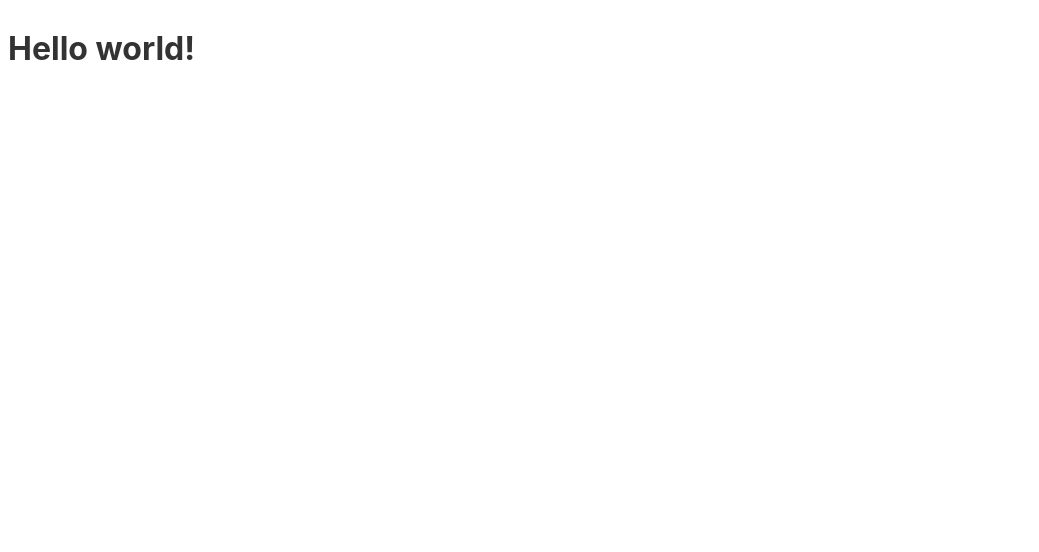
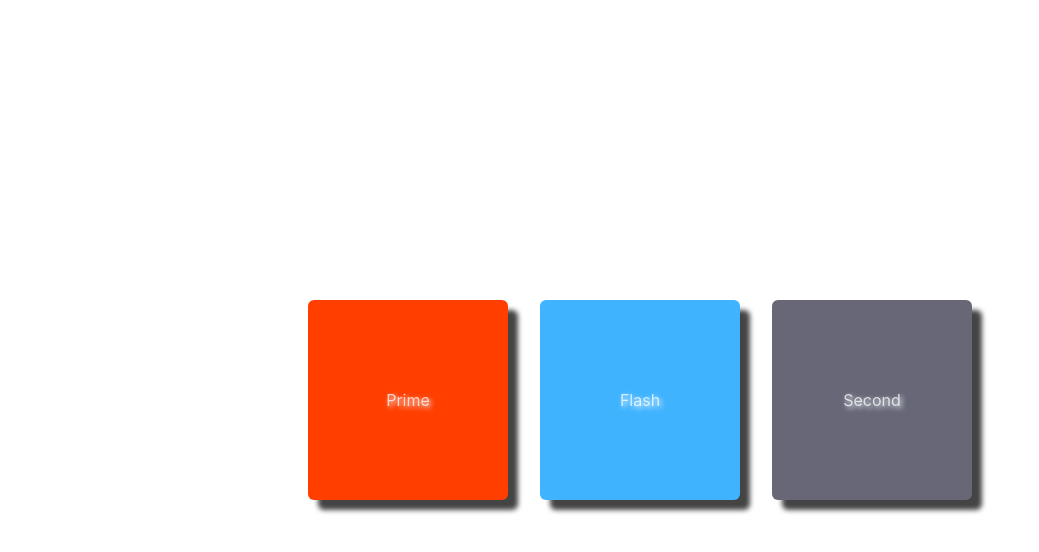
Before and after one commit to bwesth/Link, a Svelte app: page / in a window 1280 px wide. Shown: the top 552 px of the page, without its empty margins (0-1039 px from the left). Built offline with nearby package versions, Linux system fonts and the light colour scheme.

Commit message:
deployment_test_01

```diff
--- a/public/index.html
+++ b/public/index.html
@@ -11,6 +11,15 @@
 	<link rel='stylesheet' href='/build/bundle.css'>
 
 	<script defer src='/build/bundle.js'></script>
+
+	<style>
+		body {
+			margin: 0;
+			padding: 0;
+		}
+		</style>
+
+
 </head>
 
 <body>
--- a/src/App.svelte
+++ b/src/App.svelte
@@ -1,5 +1,73 @@
-<script>
-	let name = 'world';
-</script>
+<style>
 
-<h1>Hello {name}!</h1>
+	:root {
+		--back: #ffffff;
+		--back-light: #f6fafd;
+		--back-api: #eff8ff;
+		--prime: #ff3e00;
+		--second: #676778;
+		--flash: #40b3ff;
+		--heading: var(--second);
+		--text: #444;
+		--sidebar-text: rgba(255, 255, 255, .75);
+		--border-w: .3rem;
+		--border-r: .4rem;
+	}
+
+	.prime {
+		height: 200px;
+		width: 200px;
+		background-color: var(--prime);
+		color: var(--sidebar-text);
+	}
+
+	.flash {
+		height: 200px;
+		width: 200px;
+		background-color: var(--flash);
+		color: var(--sidebar-text);
+	}
+
+	.second {
+		height: 200px;
+		width: 200px;
+		background-color: var(--second);
+		color: var(--sidebar-text);
+	}
+
+	.body {
+		background-color: var(--back);
+		height: 100%;
+		display: flex;
+		align-content: center;
+		justify-content: center;
+		align-items: center;
+	}
+
+	.body div {
+		border-radius: 3%;
+		text-shadow: 2px 2px 5px var(--back-api);
+		box-shadow: 10px 10px 5px var(--text);
+		margin: 1em;
+		display: flex;
+		justify-content: center;
+		align-content: center;
+		align-items: center;
+	}
+
+</style>
+
+<div class="body">
+
+	<div class="prime">
+		Prime
+	</div>
+
+	<div class="flash">
+		Flash
+	</div>
+
+	<div class="second">
+		Second
+	</div>
+</div>
```
